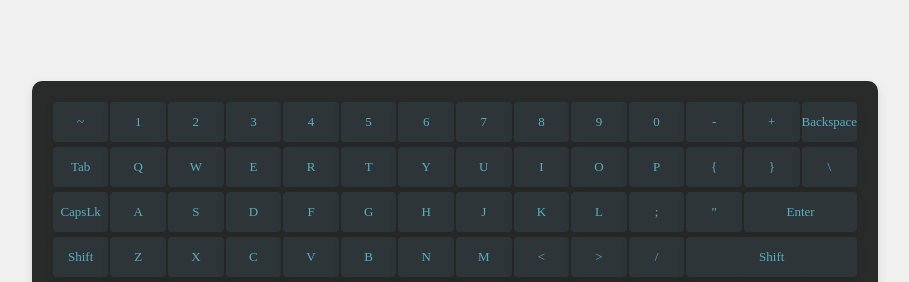
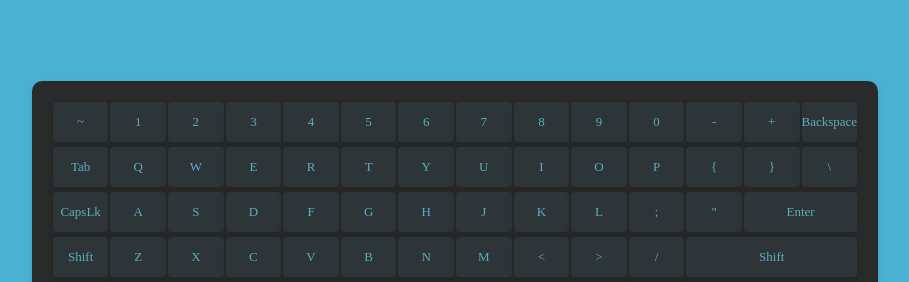
Before and after one commit to Sumitsahani/Keyboard-grid, a plain HTML site: page Index.html in a window 1280 px wide. Shown: the part 188-470 px from the top of the page, without its empty margins (185-1094 px from the left). Drawn offline with Linux system fonts and the light colour scheme.

Commit message:
add color

```diff
--- a/Stylesheet.css
+++ b/Stylesheet.css
@@ -4,7 +4,7 @@ body {
     align-items: center;
     height: 100vh;
     margin: 0;
-    background-color: #f0f0f0;
+    background-color: #4bb1d3;
     font-size: small;
 }
 
```
